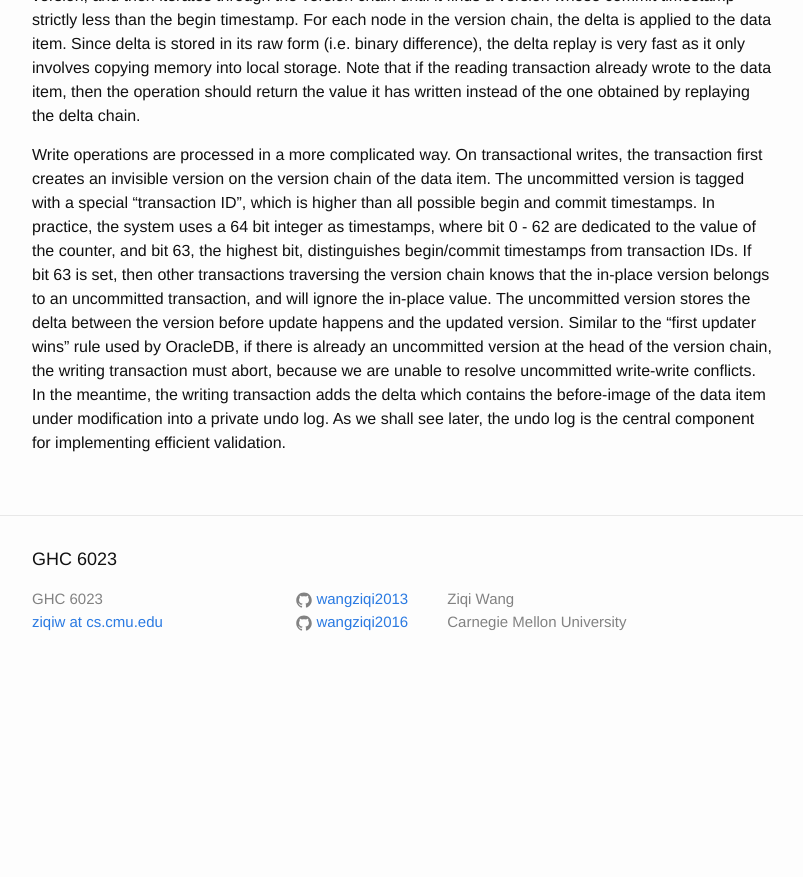
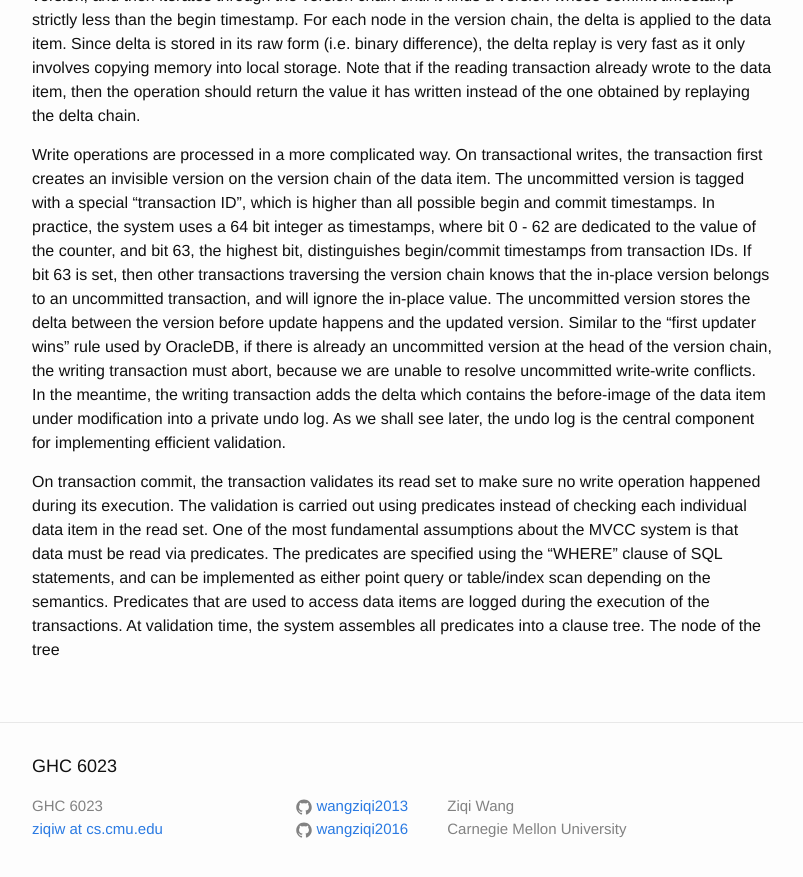
Before and after one commit to wangziqi2013/wangziqi2013.github.io, a Jekyll site: the page built from _posts/2018-07-09-Fast Serializable Multi-Version Concurrency Control for Main-Memory Database Systems.markdown, in a window 1280 px wide and 900 px high, scrolled down 2458 px. Shown: the top 877 px of the window, without its empty margins (238-1041 px from the left). Built offline with Jekyll 4.4.1, drawn with Linux system fonts in a browser that asks for light colours; before the commit the page ends 3151 px from its top, so only the background shows below that.

Commit message:
Working on validation

```diff
--- a/_posts/2018-07-09-Fast Serializable Multi-Version Concurrency Control for Main-Memory Database Systems.markdown
+++ b/_posts/2018-07-09-Fast Serializable Multi-Version Concurrency Control for Main-Memory Database Systems.markdown
@@ -99,3 +99,10 @@ there is already an uncommitted version at the head of the version chain, the wr
 are unable to resolve uncommitted write-write conflicts. In the meantime, the writing transaction adds the delta which
 contains the before-image of the data item under modification into a private undo log. As we shall see later, the undo
 log is the central component for implementing efficient validation.
+
+On transaction commit, the transaction validates its read set to make sure no write operation happened during its execution.
+The validation is carried out using predicates instead of checking each individual data item in the read set. One of the most
+fundamental assumptions about the MVCC system is that data must be read via predicates. The predicates are specified using
+the "WHERE" clause of SQL statements, and can be implemented as either point query or table/index scan depending on the
+semantics. Predicates that are used to access data items are logged during the execution of the transactions. At validation
+time, the system assembles all predicates into a clause tree. The node of the tree
```
